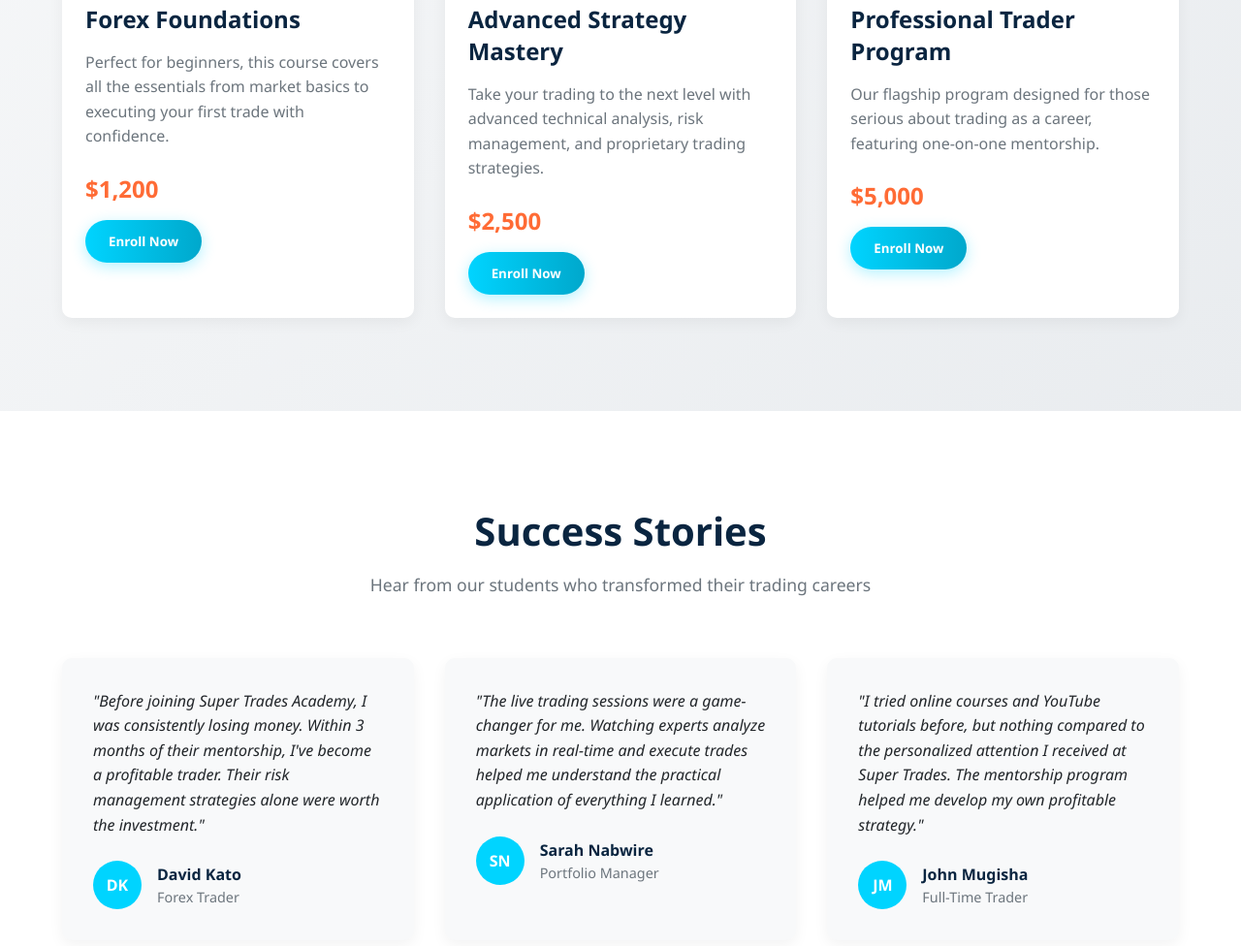
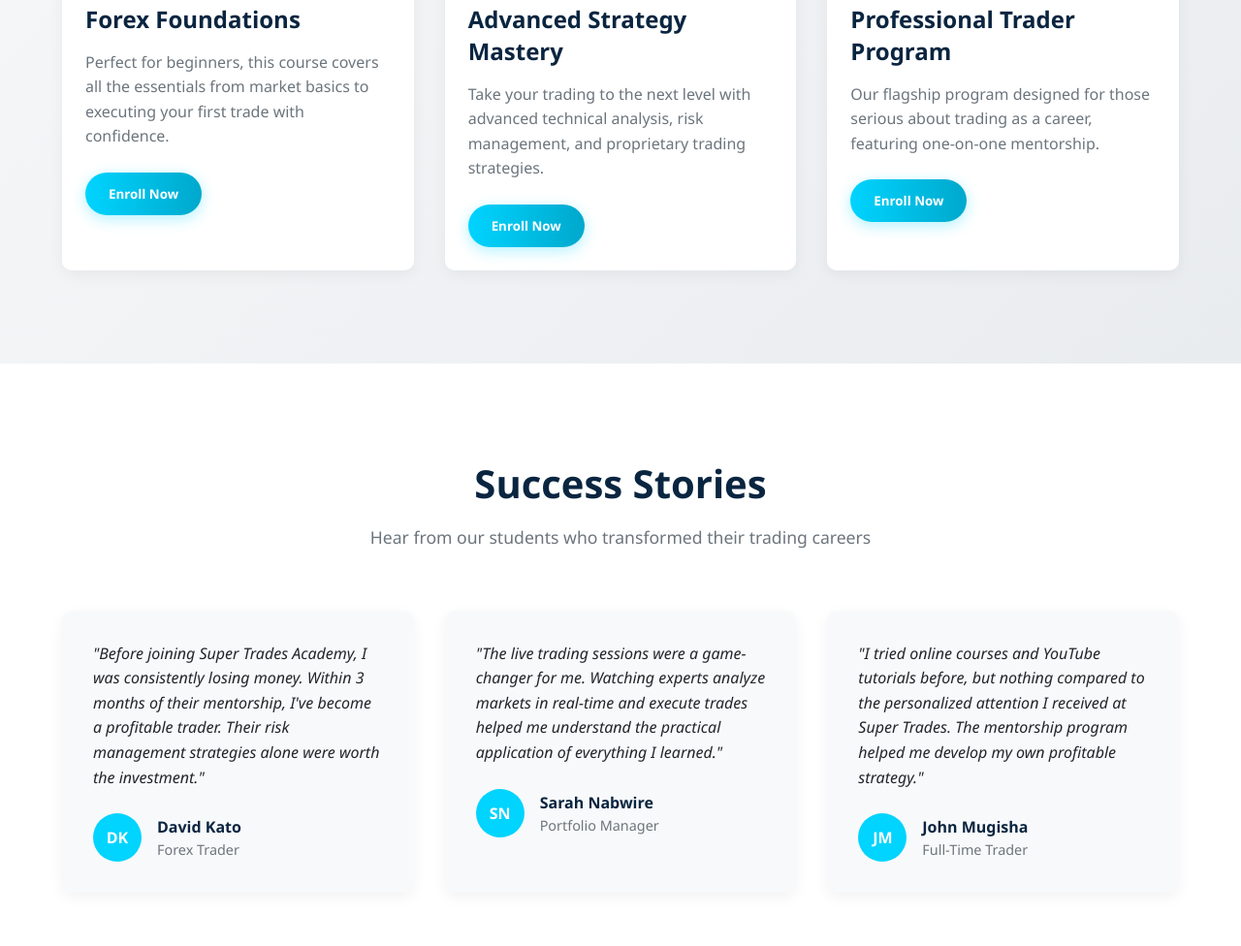
Before and after one commit to Bronze256/Super-Trades-Academy, a plain HTML site: page index.html in a window 1280 px wide. Shown: the part 3004-3980 px from the top of the page at 97% size. Drawn offline with Linux system fonts and the light colour scheme.

Commit message:
Update index.html

```diff
--- a/index.html
+++ b/index.html
@@ -768,7 +768,6 @@
                     <div class="course-content">
                         <h3>Forex Foundations</h3>
                         <p>Perfect for beginners, this course covers all the essentials from market basics to executing your first trade with confidence.</p>
-                        <div class="course-price">$1,200</div>
                         <button class="cta-button">Enroll Now</button>
                     </div>
                 </div>
@@ -777,7 +776,6 @@
                     <div class="course-content">
                         <h3>Advanced Strategy Mastery</h3>
                         <p>Take your trading to the next level with advanced technical analysis, risk management, and proprietary trading strategies.</p>
-                        <div class="course-price">$2,500</div>
                         <button class="cta-button">Enroll Now</button>
                     </div>
                 </div>
@@ -786,7 +784,6 @@
                     <div class="course-content">
                         <h3>Professional Trader Program</h3>
                         <p>Our flagship program designed for those serious about trading as a career, featuring one-on-one mentorship.</p>
-                        <div class="course-price">$5,000</div>
                         <button class="cta-button">Enroll Now</button>
                     </div>
                 </div>
@@ -1038,4 +1035,5 @@
         })();
     </script>
 </body>
+
 </html>
```
